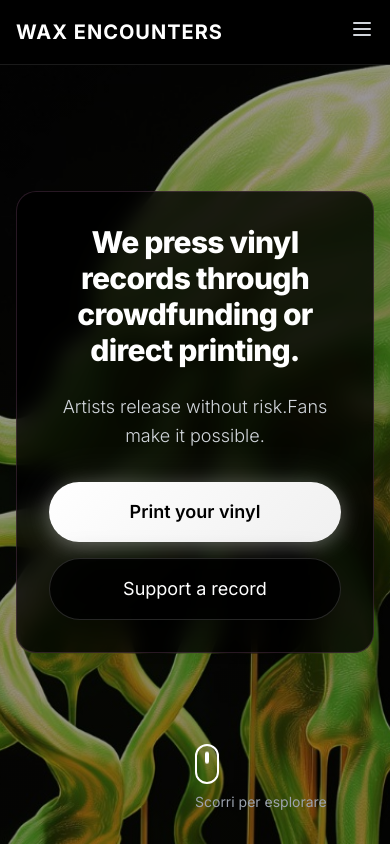
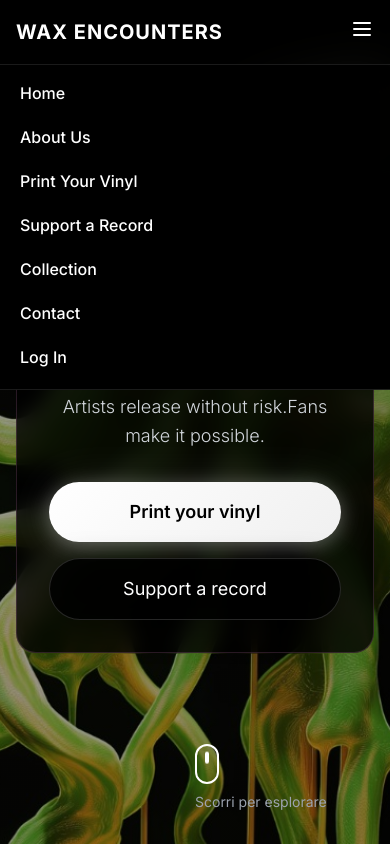
Before and after one commit to WaxEncounters/waxencounters-website, a plain HTML site: page index.html in a window 390 px wide. Both pictures are taken after a click on the button 362 px from the left and 29 px from the top of the page. Shown: the top 844 px of the page. Drawn offline with nearby package versions, Linux system fonts and the light colour scheme.

Commit message:
Add files via upload

```diff
--- a/index.html
+++ b/index.html
@@ -216,12 +216,27 @@
                     </div>
                 </div>
                 <div class="md:hidden">
-                    <button class="text-gray-300 hover:text-white">
+                    <button type="button" id="mobile-menu-button" class="text-gray-300 hover:text-white focus:outline-none focus:text-white">
                         <svg class="h-6 w-6" fill="none" viewBox="0 0 24 24" stroke="currentColor">
                             <path stroke-linecap="round" stroke-linejoin="round" stroke-width="2" d="M4 6h16M4 12h16M4 18h16" />
                         </svg>
                     </button>
                 </div>
+            </div>
+        </div>
+
+        <!-- Mobile menu panel -->
+        <div id="mobile-menu" class="md:hidden hidden">
+            <div class="px-2 pt-2 pb-3 space-y-1 sm:px-3 bg-black bg-opacity-90 backdrop-filter backdrop-blur-lg border-t border-white border-opacity-10">
+                <a href="#hero" class="block px-3 py-2 text-base font-medium hover:text-gray-300 transition-colors duration-200">Home</a>
+                <a href="about.html" class="block px-3 py-2 text-base font-medium hover:text-gray-300 transition-colors duration-200">About Us</a>
+                <a href="print.html" class="block px-3 py-2 text-base font-medium hover:text-gray-300 transition-colors duration-200">Print Your Vinyl</a>
+                <a href="supportarecord.html" class="block px-3 py-2 text-base font-medium hover:text-gray-300 transition-colors duration-200">Support a Record</a>
+                <a href="collection.html" class="block px-3 py-2 text-base font-medium hover:text-gray-300 transition-colors duration-200">Collection</a>
+                <a href="contact.html" class="block px-3 py-2 text-base font-medium hover:text-gray-300 transition-colors duration-200">Contact</a>
+                <a href="login.html" id="mobileLoginNavLink" class="block px-3 py-2 text-base font-medium hover:text-gray-300 transition-colors duration-200">Log In</a>
+                <a href="account.html" id="mobileAccountNavLink" class="block px-3 py-2 text-base font-medium hover:text-gray-300 transition-colors duration-200 hidden">My Account</a>
+                <a href="#" id="mobileLogoutNavLink" class="block px-3 py-2 text-base font-medium hover:text-gray-300 transition-colors duration-200 hidden" onclick="logout()">Log Out</a>
             </div>
         </div>
     </nav>
@@ -1168,16 +1183,41 @@
             const accountNavLink = document.getElementById('accountNavLink');
             const logoutNavLink = document.getElementById('logoutNavLink');
 
+            // Mobile menu links
+            const mobileLoginNavLink = document.getElementById('mobileLoginNavLink');
+            const mobileAccountNavLink = document.getElementById('mobileAccountNavLink');
+            const mobileLogoutNavLink = document.getElementById('mobileLogoutNavLink');
+
             if (window.SecureStorageManager && window.SecureStorageManager.isSessionValid()) {
                 // User is logged in
                 if (loginNavLink) loginNavLink.classList.add('hidden');
                 if (accountNavLink) accountNavLink.classList.remove('hidden');
                 if (logoutNavLink) logoutNavLink.classList.remove('hidden');
+
+                // Mobile menu
+                if (mobileLoginNavLink) mobileLoginNavLink.classList.add('hidden');
+                if (mobileAccountNavLink) mobileAccountNavLink.classList.remove('hidden');
+                if (mobileLogoutNavLink) mobileLogoutNavLink.classList.remove('hidden');
             } else {
                 // User is not logged in
                 if (loginNavLink) loginNavLink.classList.remove('hidden');
                 if (accountNavLink) accountNavLink.classList.add('hidden');
                 if (logoutNavLink) logoutNavLink.classList.add('hidden');
+
+                // Mobile menu
+                if (mobileLoginNavLink) mobileLoginNavLink.classList.remove('hidden');
+                if (mobileAccountNavLink) mobileAccountNavLink.classList.add('hidden');
+                if (mobileLogoutNavLink) mobileLogoutNavLink.classList.add('hidden');
+            }
+
+            // Handle mobile menu toggle
+            const mobileMenuButton = document.getElementById('mobile-menu-button');
+            const mobileMenu = document.getElementById('mobile-menu');
+
+            if (mobileMenuButton && mobileMenu) {
+                mobileMenuButton.addEventListener('click', function() {
+                    mobileMenu.classList.toggle('hidden');
+                });
             }
         }
 
```
